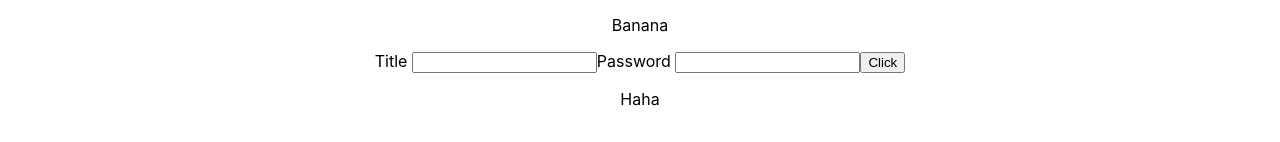
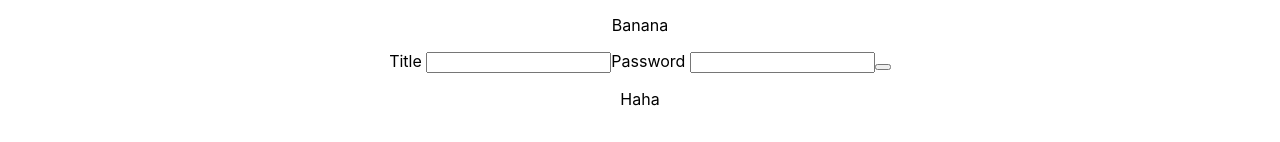
Before and after one commit to nathansolfan/app, a React (Create React App) app: page /register in a window 1280 px wide. Shown: the part 177-319 px from the top of the page. Built offline with nearby package versions, Linux system fonts and the light colour scheme.

Commit message:
Change form.js so i have props and make it reusable

```diff
--- a/src/form/form.js
+++ b/src/form/form.js
@@ -1,7 +1,7 @@
 import React from "react";
 import { useState } from "react";
 
-export default function Form() {
+export default function Form({ onSubmit, buttonLabel }) {
   const [name, setName] = useState("");
   const [password, setPassword] = useState("");
 
@@ -41,7 +41,7 @@ export default function Form() {
           value={password}
           onChange={(e) => setPassword(e.target.value)}
         />
-        <button type="submit">Click</button>
+        <button type="submit">{buttonLabel}</button>
       </form>
     </div>
   );
```
